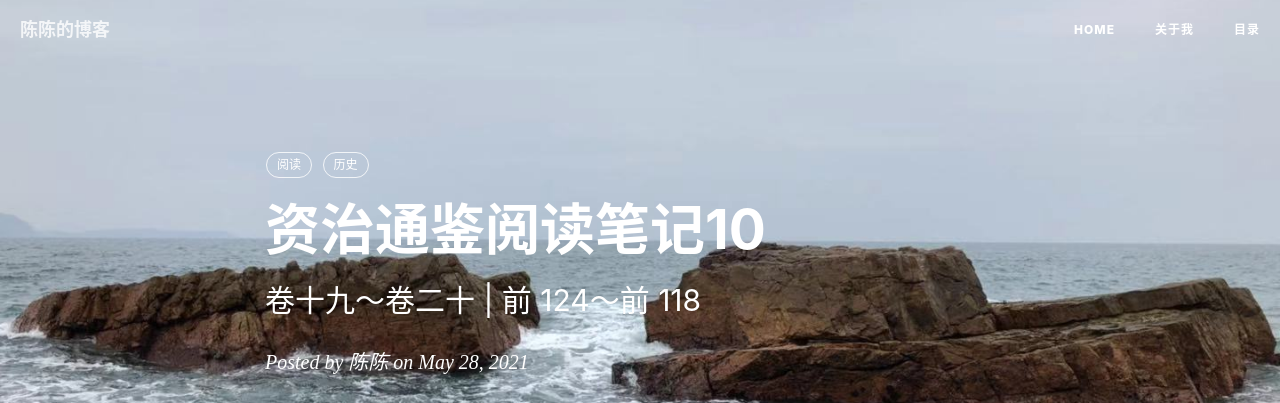
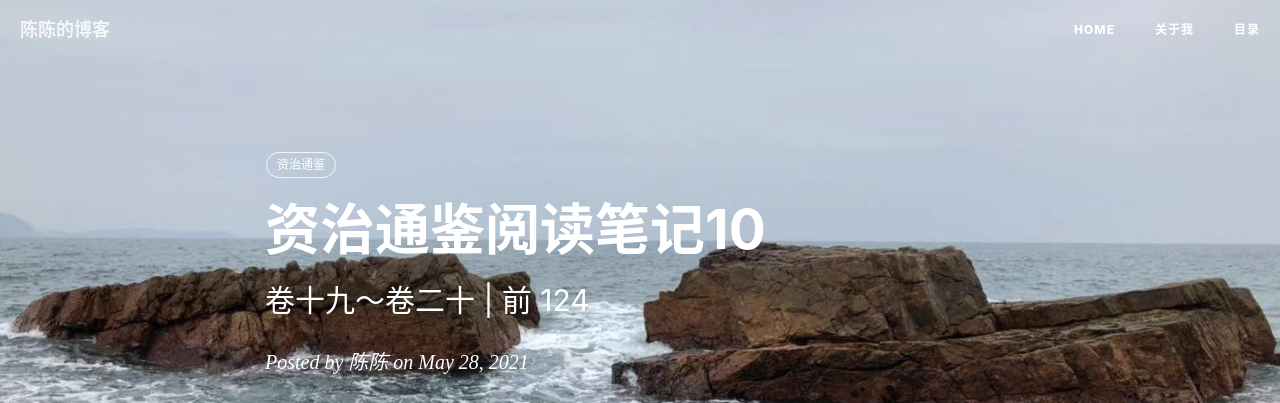
Before and after one commit to chensong212/chensong212.github.io, a Jekyll site: the page built from _posts/2021-05-28-zztj10.md, in a window 1280 px wide and 900 px high. Shown: the top 403 px of the window. Built offline with Jekyll 4.4.1, drawn with Linux system fonts in a browser that asks for light colours; nearby versions of some CDN libraries; comment, search, counter and statistics services are not loaded.

Commit message:
Update 2021-05-28-zztj10.md

```diff
--- a/_posts/2021-05-28-zztj10.md
+++ b/_posts/2021-05-28-zztj10.md
@@ -1,14 +1,13 @@
 ---
 layout:     post
 title:      资治通鉴阅读笔记10
-subtitle:   卷十九～卷二十 | 前 124～前 118
+subtitle:   卷十九～卷二十 | 前 124
 date:       2021-05-28
 author:     陈陈
 header-img:
 catalog: true
 tags:
-    - 阅读
-    - 历史
+    - 资治通鉴
 
 ---
 ## 第十九卷
```
